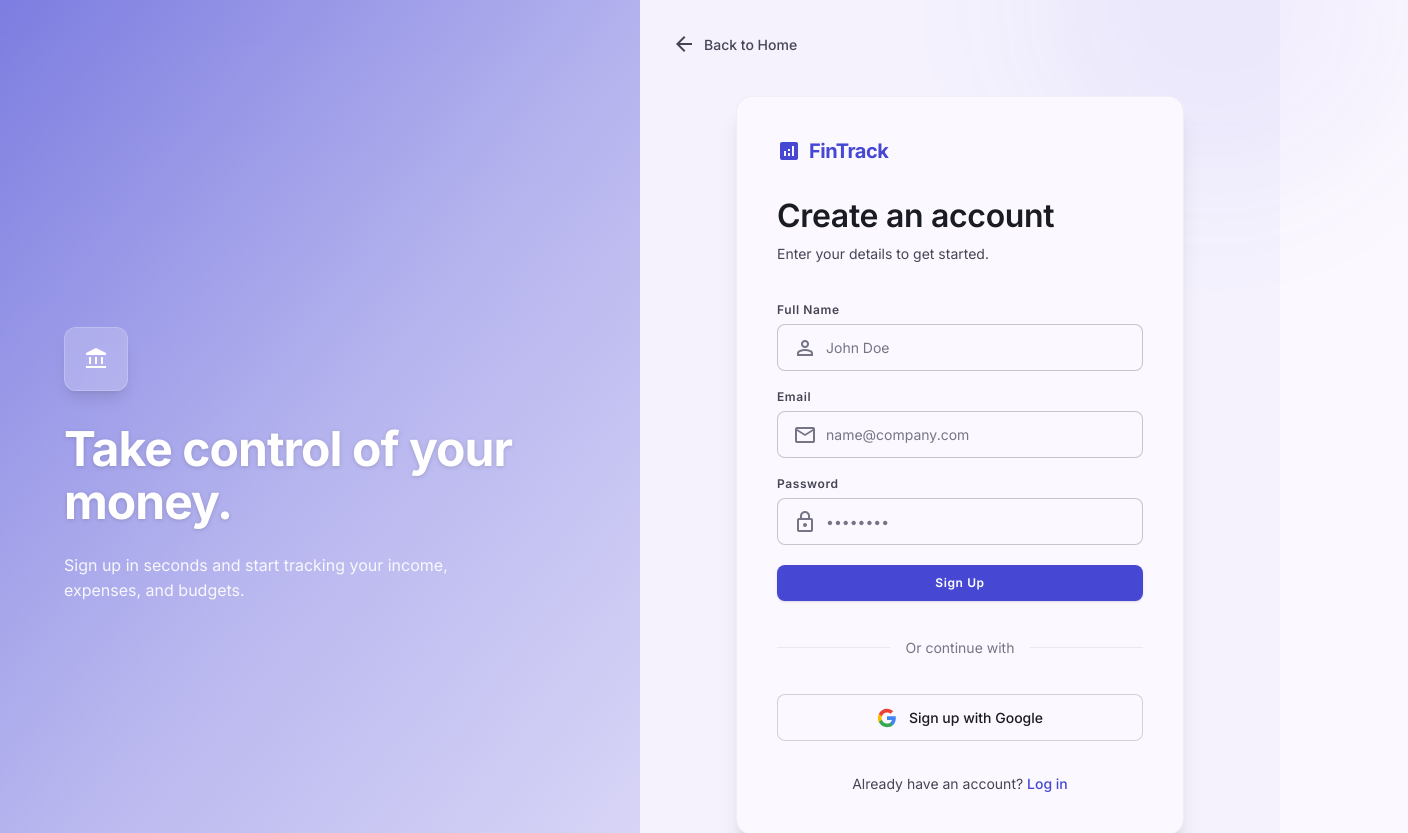
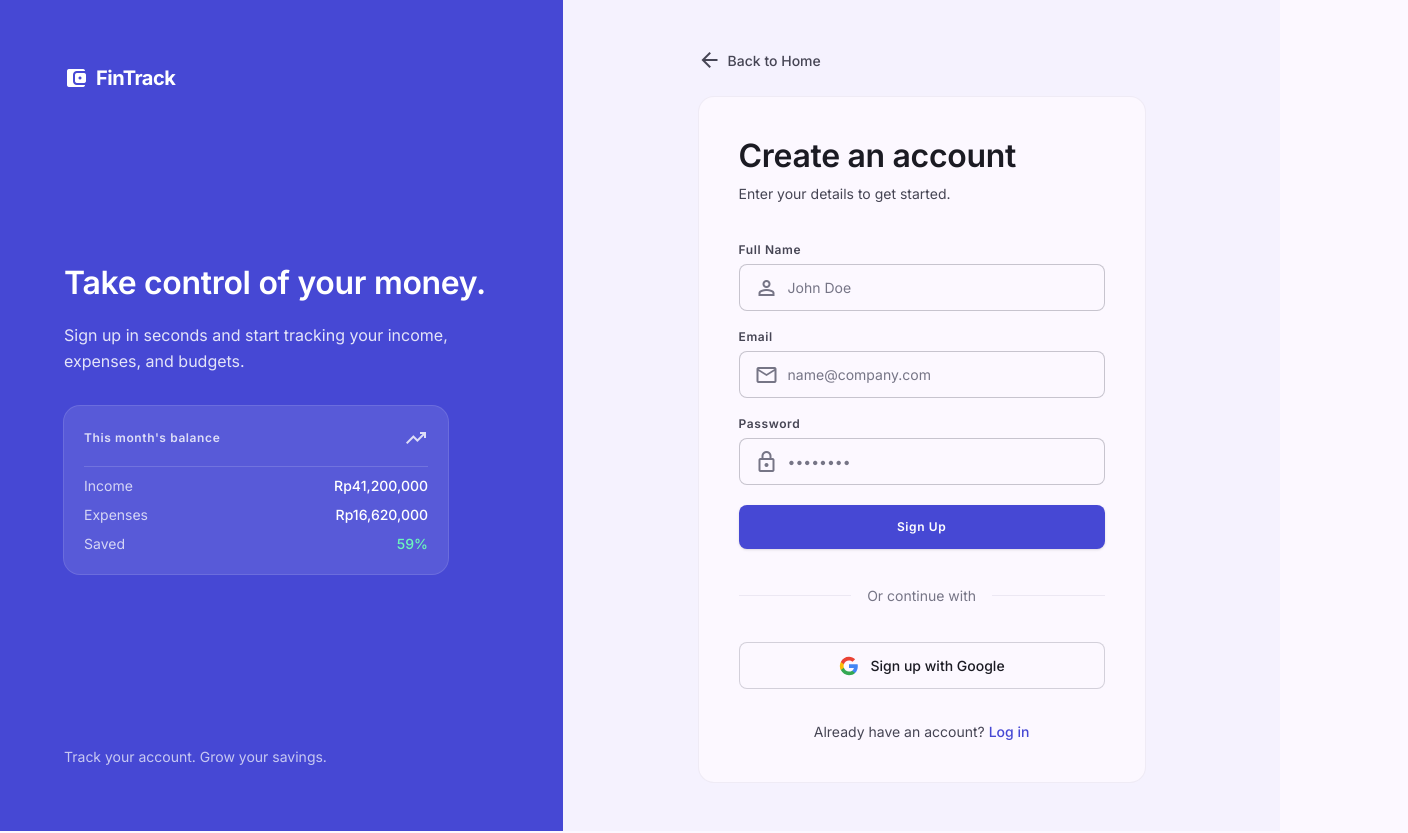
Before and after one commit to WahyutegarNugroho/Finance-Tracker, a Next.js app in the folder apps/web/: page /register in a window 1280 px wide. Shown: the top 833 px of the page, 1408 px wide, since content can reach past the window. Built offline with nearby package versions, Linux system fonts and the light colour scheme; no server answers.

Commit message:
feat(ui): de-slop landing + auth pages — solid brand panel, real-content preview, lighter borders

```diff
--- a/apps/web/src/app/page.tsx
+++ b/apps/web/src/app/page.tsx
@@ -20,7 +20,7 @@
             <Link href="/login" className="font-label-caps text-label-caps px-3 md:px-4 py-2 rounded-lg text-on-surface-variant hover:text-primary transition-colors">
               Log In
             </Link>
-            <Link href="/register" className="font-label-caps text-label-caps bg-primary text-on-primary px-4 md:px-5 py-2 md:py-2.5 rounded-lg hover:bg-primary/90 hover:scale-[1.02] transition-all shadow-sm">
+            <Link href="/register" className="font-label-caps text-label-caps bg-primary text-on-primary px-4 md:px-5 py-2 md:py-2.5 rounded-lg hover:bg-primary/90 transition-colors shadow-sm">
               Get Started
             </Link>
           </div>
@@ -41,107 +41,99 @@
             and set budgets without the complexity.
           </p>
           <div className="flex flex-col sm:flex-row gap-4 mb-20 w-full sm:w-auto">
-            <Link href="/register" className="font-label-caps text-label-caps bg-primary text-on-primary px-8 py-4 rounded-xl hover:bg-primary/90 hover:scale-[1.02] transition-all shadow-[0_8px_20px_rgba(70,72,212,0.25)] w-full sm:w-auto text-center flex items-center justify-center">
+            <Link href="/register" className="font-label-caps text-label-caps bg-primary text-on-primary px-8 py-4 rounded-xl hover:bg-primary/90 transition-colors w-full sm:w-auto text-center">
               Get Started
             </Link>
-            <Link href="/dashboard" className="font-label-caps text-label-caps glass-panel text-on-surface-variant px-8 py-4 rounded-xl hover:text-primary hover:scale-[1.02] transition-all w-full sm:w-auto text-center flex items-center justify-center">
+            <Link href="/dashboard" className="font-label-caps text-label-caps border border-outline-variant/40 text-on-surface-variant px-8 py-4 rounded-xl hover:text-primary hover:border-primary/50 transition-colors w-full sm:w-auto text-center">
               View Demo
             </Link>
           </div>
 
-          <div className="w-full max-w-5xl relative rounded-[2rem] p-3 bg-gradient-to-b from-primary/10 to-transparent">
-            <div className="w-full min-h-[500px] md:h-[600px] bg-surface/90 backdrop-blur-xl border border-outline-variant/30 rounded-3xl shadow-[0_24px_48px_-12px_rgba(70,72,212,0.15)] flex overflow-hidden">
-              <div className="w-[240px] border-r border-outline-variant/15 hidden md:flex flex-col p-6 gap-2 bg-surface-container-lowest/50">
-                <div className="w-28 h-6 bg-primary/20 rounded-md mb-8"></div>
-                <div className="w-full h-11 bg-primary/10 rounded-lg flex items-center px-4 gap-3">
-                  <span
-                    className="material-symbols-outlined text-primary text-[20px]"
-                    style={{ fontVariationSettings: "'FILL' 1" }}
-                  >
-                    dashboard
-                  </span>
-                  <div className="w-20 h-2.5 bg-primary/40 rounded-full"></div>
+          <div className="w-full max-w-5xl grid grid-cols-1 lg:grid-cols-[240px_1fr] rounded-2xl border border-outline-variant/25 bg-surface overflow-hidden text-left">
+            <aside className="hidden lg:flex flex-col gap-1 p-4 bg-surface-container-low border-b lg:border-b-0 lg:border-r border-outline-variant/20">
+              <div className="flex items-center gap-2.5 px-3 h-10 rounded-lg bg-surface border border-outline-variant/25 font-body-sm text-body-sm font-medium">
+                <span className="material-symbols-outlined text-primary text-[20px]" style={{ fontVariationSettings: "'FILL' 1" }}>dashboard</span>
+                Dashboard
               </div>
-                <div className="w-full h-11 flex items-center px-4 gap-3 opacity-60">
-                  <span className="material-symbols-outlined text-[20px]">
-                    receipt_long
-                  </span>
-                  <div className="w-24 h-2.5 bg-on-surface-variant/40 rounded-full"></div>
+              <div className="flex items-center gap-2.5 px-3 h-10 rounded-lg font-body-sm text-body-sm text-on-surface-variant">
+                <span className="material-symbols-outlined text-[20px]">receipt_long</span>
+                Transactions
               </div>
-                <div className="w-full h-11 flex items-center px-4 gap-3 opacity-60">
-                  <span className="material-symbols-outlined text-[20px]">
-                    account_balance_wallet
-                  </span>
-                  <div className="w-16 h-2.5 bg-on-surface-variant/40 rounded-full"></div>
+              <div className="flex items-center gap-2.5 px-3 h-10 rounded-lg font-body-sm text-body-sm text-on-surface-variant">
+                <span className="material-symbols-outlined text-[20px]">account_balance_wallet</span>
+                Budgets
               </div>
-                <div className="mt-auto w-full h-11 flex items-center px-4 gap-3 opacity-60">
-                  <span className="material-symbols-outlined text-[20px]">
-                    settings
-                  </span>
-                  <div className="w-14 h-2.5 bg-on-surface-variant/40 rounded-full"></div>
+              <div className="flex items-center gap-2.5 px-3 h-10 rounded-lg font-body-sm text-body-sm text-on-surface-variant">
+                <span className="material-symbols-outlined text-[20px]">insights</span>
+                Analytics
+              </div>
+              <div className="mt-auto flex items-center gap-2.5 px-3 h-10 rounded-lg font-body-sm text-body-sm text-on-surface-variant">
+                <span className="material-symbols-outlined text-[20px]">settings</span>
+                Settings
+              </div>
+            </aside>
+
+            <div className="p-6 sm:p-8 flex flex-col gap-6">
+              <div className="flex items-start justify-between">
+                <div>
+                  <p className="font-label-caps text-label-caps text-on-surface-variant">October 2026</p>
+                  <p className="font-headline-md text-headline-md text-on-background mt-1">FinTrack overview</p>
+                </div>
+                <div className="hidden sm:flex items-center gap-3 font-body-sm text-body-sm text-on-surface-variant">
+                  <span className="inline-flex items-center gap-1.5"><span className="w-2 h-2 rounded-full bg-primary"></span>Income</span>
+                  <span className="inline-flex items-center gap-1.5"><span className="w-2 h-2 rounded-full bg-secondary"></span>Expense</span>
                 </div>
               </div>
 
-              <div className="flex-1 p-6 md:p-10 flex flex-col gap-8 bg-surface/40">
-                <div className="flex justify-between items-center w-full">
-                  <div>
-                    <div className="w-24 sm:w-40 h-6 bg-on-surface-variant/20 rounded-md mb-2"></div>
-                    <div className="w-full max-w-[200px] sm:max-w-none sm:w-64 h-3 bg-on-surface-variant/10 rounded-full"></div>
+              <div className="grid grid-cols-3 gap-4">
+                <div className="rounded-xl border border-outline-variant/25 p-4">
+                  <p className="font-label-caps text-label-caps text-on-surface-variant mb-1">Balance</p>
+                  <p className="font-headline-md text-headline-md text-on-background">Rp24.6M</p>
                 </div>
-                  <div className="flex gap-4 items-center">
-                    <div className="w-10 h-10 bg-surface border border-outline-variant/30 shadow-sm rounded-full sm:flex items-center justify-center hidden">
-                      <span className="material-symbols-outlined text-on-surface-variant text-[20px]">
-                        notifications
-                      </span>
+                <div className="rounded-xl border border-outline-variant/25 p-4">
+                  <p className="font-label-caps text-label-caps text-on-surface-variant mb-1">Income</p>
+                  <p className="font-headline-md text-headline-md text-secondary">Rp41.2M</p>
                 </div>
-                    <div className="w-10 h-10 bg-primary/20 border border-primary/30 rounded-full"></div>
+                <div className="rounded-xl border border-outline-variant/25 p-4">
+                  <p className="font-label-caps text-label-caps text-on-surface-variant mb-1">Spent</p>
+                  <p className="font-headline-md text-headline-md text-error">Rp16.6M</p>
                 </div>
               </div>
 
-                <div className="grid grid-cols-1 sm:grid-cols-3 gap-4 md:gap-6">
-                  <div className="h-36 glass-panel rounded-2xl p-5 flex flex-col justify-between relative overflow-hidden">
-                    <div className="absolute top-0 right-0 w-24 h-24 bg-primary/5 rounded-bl-full"></div>
-                    <div className="w-10 h-10 bg-primary/10 text-primary rounded-xl flex items-center justify-center">
-                      <span className="material-symbols-outlined text-[20px]">
-                        trending_up
-                      </span>
+              <div className="relative h-48">
+                <MockChart />
               </div>
+
+              <div className="flex flex-col">
+                <div className="flex items-center justify-between py-3 border-b border-outline-variant/20">
+                  <div className="flex items-center gap-3">
+                    <span className="material-symbols-outlined w-9 h-9 rounded-lg bg-primary/10 text-primary flex items-center justify-center text-[20px]">restaurant</span>
                     <div>
-                      <div className="w-20 h-3 bg-on-surface-variant/20 rounded-full mb-3"></div>
-                      <div className="w-32 h-6 bg-primary/20 rounded-md"></div>
+                      <p className="font-body-sm text-body-sm text-on-background">Grocery Store</p>
+                      <p className="text-xs text-on-surface-variant">Food &amp; Drink</p>
                     </div>
                   </div>
-                  <div className="h-36 glass-panel rounded-2xl p-5 flex flex-col justify-between relative overflow-hidden">
-                    <div className="absolute top-0 right-0 w-24 h-24 bg-secondary/5 rounded-bl-full"></div>
-                    <div className="w-10 h-10 bg-secondary-container/30 text-secondary rounded-xl flex items-center justify-center">
-                      <span className="material-symbols-outlined text-[20px]">
-                        pie_chart
-                      </span>
+                  <p className="font-body-sm text-body-sm text-on-surface-variant">– Rp285,000</p>
                 </div>
+                <div className="flex items-center justify-between py-3 border-b border-outline-variant/20">
+                  <div className="flex items-center gap-3">
+                    <span className="material-symbols-outlined w-9 h-9 rounded-lg bg-tertiary/10 text-tertiary flex items-center justify-center text-[20px]">bolt</span>
                     <div>
-                      <div className="w-24 h-3 bg-on-surface-variant/20 rounded-full mb-3"></div>
-                      <div className="w-28 h-6 bg-on-surface-variant/20 rounded-md"></div>
+                      <p className="font-body-sm text-body-sm text-on-background">Electricity Bill</p>
+                      <p className="text-xs text-on-surface-variant">Utilities</p>
                     </div>
                   </div>
-                  <div className="h-36 glass-panel rounded-2xl p-5 flex-col justify-between relative overflow-hidden hidden sm:flex">
-                    <div className="absolute top-0 right-0 w-24 h-24 bg-tertiary/5 rounded-bl-full"></div>
-                    <div className="w-10 h-10 bg-tertiary-container/20 text-tertiary rounded-xl flex items-center justify-center">
-                      <span className="material-symbols-outlined text-[20px]">
-                        flag
-                      </span>
+                  <p className="font-body-sm text-body-sm text-on-surface-variant">– Rp412,750</p>
                 </div>
+                <div className="flex items-center justify-between py-3">
+                  <div className="flex items-center gap-3">
+                    <span className="material-symbols-outlined w-9 h-9 rounded-lg bg-secondary/10 text-secondary flex items-center justify-center text-[20px]">payments</span>
                     <div>
-                      <div className="w-16 h-3 bg-on-surface-variant/20 rounded-full mb-3"></div>
-                      <div className="w-24 h-6 bg-on-surface-variant/20 rounded-md"></div>
+                      <p className="font-body-sm text-body-sm text-on-background">Monthly Salary</p>
+                      <p className="text-xs text-on-surface-variant">Income</p>
                     </div>
                   </div>
-                </div>
-
-                <div className="h-64 sm:flex-1 glass-panel rounded-2xl p-6 relative overflow-hidden flex flex-col">
-                  <div className="w-32 h-4 bg-on-surface-variant/20 rounded-full mb-6 z-10"></div>
-                  <div className="flex-1 relative">
-                    <MockChart />
-                  </div>
+                  <p className="font-body-sm text-body-sm text-secondary font-medium">+ Rp12,000,000</p>
                 </div>
               </div>
             </div>
@@ -160,9 +152,9 @@
               </p>
             </div>
             <div className="grid grid-cols-1 md:grid-cols-3 gap-6 lg:gap-8">
-              <div className="glass-panel rounded-2xl p-8 hover:shadow-[0_12px_40px_rgba(70,72,212,0.12)] transition-all duration-300 hover:-translate-y-1 group">
-                <div className="w-14 h-14 bg-primary/10 border border-primary/20 rounded-xl flex items-center justify-center mb-8 group-hover:scale-110 transition-transform duration-300">
-                  <span className="material-symbols-outlined text-primary text-[28px]">
+              <div className="rounded-2xl border border-outline-variant/20 bg-surface p-8">
+                <div className="w-12 h-12 bg-primary/10 rounded-lg flex items-center justify-center mb-6">
+                  <span className="material-symbols-outlined text-primary text-[26px]">
                     analytics
                   </span>
                 </div>
@@ -175,9 +167,9 @@
                 </p>
               </div>
 
-              <div className="glass-panel rounded-2xl p-8 hover:shadow-[0_12px_40px_rgba(70,72,212,0.12)] transition-all duration-300 hover:-translate-y-1 group">
-                <div className="w-14 h-14 bg-secondary-container/30 border border-secondary/20 rounded-xl flex items-center justify-center mb-8 group-hover:scale-110 transition-transform duration-300">
-                  <span className="material-symbols-outlined text-secondary text-[28px]">
+              <div className="rounded-2xl border border-outline-variant/20 bg-surface p-8">
+                <div className="w-14 h-14 bg-secondary/10 border border-secondary/25 rounded-xl flex items-center justify-center mb-6">
+                  <span className="material-symbols-outlined text-secondary text-[26px]">
                     account_balance_wallet
                   </span>
                 </div>
@@ -190,9 +182,9 @@
                 </p>
               </div>
 
-              <div className="glass-panel rounded-2xl p-8 hover:shadow-[0_12px_40px_rgba(70,72,212,0.12)] transition-all duration-300 hover:-translate-y-1 group">
-                <div className="w-14 h-14 bg-tertiary-container/20 border border-tertiary/20 rounded-xl flex items-center justify-center mb-8 group-hover:scale-110 transition-transform duration-300">
-                  <span className="material-symbols-outlined text-tertiary text-[28px]">
+              <div className="rounded-2xl border border-outline-variant/20 bg-surface p-8">
+                <div className="w-14 h-14 bg-tertiary/10 border border-tertiary/25 rounded-xl flex items-center justify-center mb-6">
+                  <span className="material-symbols-outlined text-tertiary text-[26px]">
                     smartphone
                   </span>
                 </div>
@@ -210,18 +202,10 @@
 
         {/* Footer / Watermark */}
         <footer className="w-full max-w-5xl mx-auto mt-32 pb-12 border-t border-outline-variant/10 pt-12 flex flex-col items-center gap-4">
-          <div className="flex items-center gap-2 opacity-60">
-            <div className="w-6 h-6 bg-on-surface-variant/20 rounded flex items-center justify-center">
-              <span className="material-symbols-outlined text-on-surface-variant text-[14px]">account_balance_wallet</span>
-            </div>
-            <span className="font-display-sm text-[16px] tracking-tight text-on-surface-variant">FinTrack</span>
-          </div>
-
-          <div className="text-center">
+          <span className="font-headline-md text-headline-md font-bold text-primary tracking-tight">FinTrack</span>
           <p className="font-body-sm text-body-sm text-on-surface-variant opacity-80">
             © {new Date().getFullYear()} FinTrack. All rights reserved.
           </p>
-          </div>
         </footer>
       </main>
     </>
--- a/apps/web/src/app/register/page.tsx
+++ b/apps/web/src/app/register/page.tsx
@@ -76,11 +76,13 @@
       heroTitle="Take control of your money."
       heroSubtitle="Sign up in seconds and start tracking your income, expenses, and budgets."
     >
-      <div className="mb-10 text-center lg:text-left">
-        <div className="flex items-center justify-center lg:justify-start gap-2 mb-8">
+      <div className="mb-10 lg:hidden">
+        <div className="flex items-center gap-2 mb-8">
           <span className="material-symbols-outlined text-primary text-3xl" style={{ fontVariationSettings: "'FILL' 1" }}>analytics</span>
           <span className="font-headline-md text-headline-md font-bold text-primary tracking-tight">FinTrack</span>
         </div>
+      </div>
+      <div className="mb-10">
         <h2 className="font-headline-lg text-headline-lg text-on-background mb-2">Create an account</h2>
         <p className="font-body-sm text-body-sm text-on-surface-variant">Enter your details to get started.</p>
       </div>
@@ -118,7 +120,7 @@
           </div>
         </div>
 
-        <button className="w-full bg-primary text-on-primary font-label-caps text-label-caps py-3 rounded-lg hover:bg-primary/90 hover:scale-[1.02] transition-all shadow-sm disabled:opacity-70 mt-4 flex items-center justify-center gap-2"
+        <button className="w-full bg-primary text-on-primary font-label-caps text-label-caps py-4 rounded-lg shadow-sm hover:bg-primary/90 transition-colors duration-200 flex items-center justify-center gap-2 disabled:opacity-70 mt-4"
           type="submit" disabled={loading}>
           {loading ? (
             <span className="material-symbols-outlined animate-spin text-[18px]">progress_activity</span>
--- a/apps/web/src/components/auth/AuthLayout.tsx
+++ b/apps/web/src/components/auth/AuthLayout.tsx
@@ -12,36 +12,62 @@
 export default function AuthLayout({ children, heroTitle, heroSubtitle }: AuthLayoutProps) {
   return (
     <div className="bg-background text-on-background min-h-screen flex antialiased">
-      {/* Left Panel: Hero */}
-      <div className="hidden lg:flex lg:w-1/2 relative overflow-hidden items-center justify-center p-12">
-        <div className="absolute inset-0 z-0 bg-gradient-to-br from-primary/70 via-primary/40 to-primary/20"></div>
-        <div className="absolute inset-0 bg-gradient-to-t from-background/10 to-transparent z-10"></div>
-        <div className="relative z-20 max-w-lg text-left">
-          <div className="mb-8 inline-flex items-center justify-center w-16 h-16 rounded-xl bg-surface/20 backdrop-blur-md border border-white/20 shadow-lg">
-            <span className="material-symbols-outlined text-4xl text-white"
-              style={{ fontVariationSettings: "'FILL' 1" }}>
-              account_balance
+      {/* Left Panel: Solid brand surface */}
+      <div className="hidden lg:flex lg:w-[44%] flex-col justify-between p-12 xl:p-16 bg-primary text-on-primary">
+        <Link href="/" className="inline-flex items-center gap-2 font-headline-md text-headline-md font-bold tracking-tight">
+          <span
+            className="material-symbols-outlined text-[26px]"
+            style={{ fontVariationSettings: "'FILL' 1" }}
+          >
+            account_balance_wallet
           </span>
-          </div>
-          <h1 className="font-display text-display text-white mb-6 drop-shadow-sm">
-            {heroTitle}
-          </h1>
-          <p className="font-body-lg text-body-lg text-white/90 max-w-md">
+          FinTrack
+        </Link>
+
+        <div className="max-w-lg">
+          <h1 className="font-headline-lg text-headline-lg mb-5">{heroTitle}</h1>
+          <p className="font-body-lg text-body-lg text-on-primary/85 max-w-md leading-relaxed">
             {heroSubtitle}
           </p>
+
+          <div className="mt-8 rounded-2xl bg-white/10 ring-1 ring-white/20 p-5 max-w-sm">
+            <div className="flex items-center justify-between mb-2 pb-4 border-b border-white/15">
+              <span className="font-label-caps text-label-caps text-on-primary/80">
+                This month&apos;s balance
+              </span>
+              <span className="material-symbols-outlined text-on-primary/80">trending_up</span>
+            </div>
+            <dl className="flex flex-col gap-2 font-body-sm text-body-sm">
+              <div className="flex items-center justify-between">
+                <dt className="text-on-primary/75">Income</dt>
+                <dd className="font-medium">Rp41,200,000</dd>
+              </div>
+              <div className="flex items-center justify-between">
+                <dt className="text-on-primary/75">Expenses</dt>
+                <dd className="font-medium">Rp16,620,000</dd>
+              </div>
+              <div className="flex items-center justify-between">
+                <dt className="text-on-primary/75">Saved</dt>
+                <dd className="font-medium text-secondary-container">59%</dd>
+              </div>
+            </dl>
           </div>
         </div>
 
+        <p className="font-body-sm text-body-sm text-on-primary/70">Track your account. Grow your savings.</p>
+      </div>
+
       {/* Right Panel: Form */}
-      <div className="w-full lg:w-1/2 flex items-center justify-center p-6 sm:p-12 lg:p-24 bg-surface-container-low relative">
-        <div className="absolute top-0 right-0 w-96 h-96 bg-primary/5 rounded-full blur-3xl -translate-y-1/2 translate-x-1/3 pointer-events-none"></div>
+      <div className="flex-1 min-w-0 flex items-center justify-center px-4 py-12 bg-surface-container-low">
+        <div className="w-full max-w-md">
           <Link href="/"
-          className="absolute top-6 left-6 sm:top-8 sm:left-8 flex items-center gap-2 text-on-surface-variant hover:text-primary transition-colors font-body-sm text-body-sm font-medium">
+            className="inline-flex mb-6 items-center gap-1.5 text-on-surface-variant hover:text-primary transition-colors font-body-sm text-body-sm font-medium">
             <span className="material-symbols-outlined text-[20px]">arrow_back</span>
             Back to Home
           </Link>
-        <div className="w-full max-w-md relative z-10 mt-8 sm:mt-0 bg-surface rounded-2xl shadow-xl border border-outline-variant/20 p-8 sm:p-10">
+          <div className="rounded-2xl border border-outline-variant/25 bg-surface p-8 sm:p-10">
             {children}
+          </div>
         </div>
       </div>
     </div>
```
Also changed, not shown: apps/web/src/app/login/page.tsx (+5 -3 lines). Lines whose indentation alone changed are shown as unchanged.
